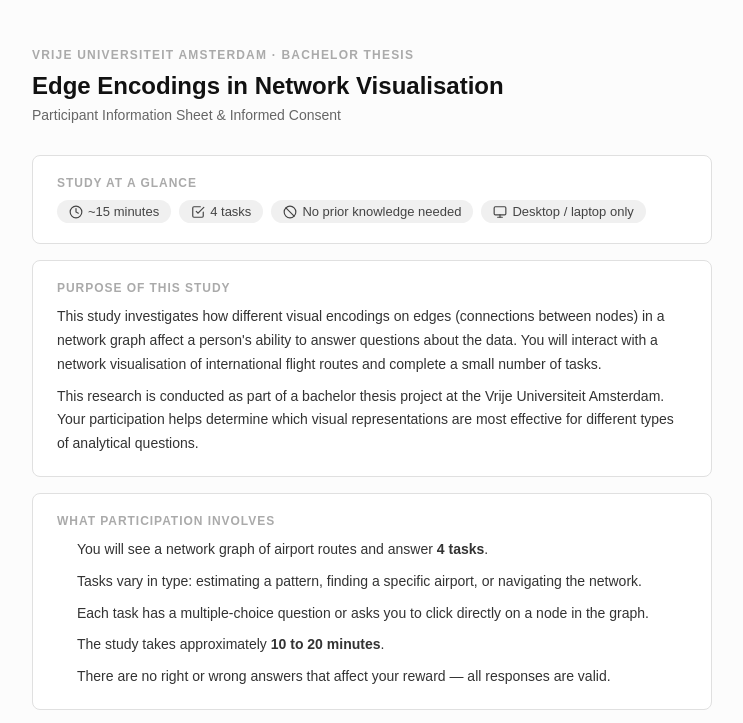
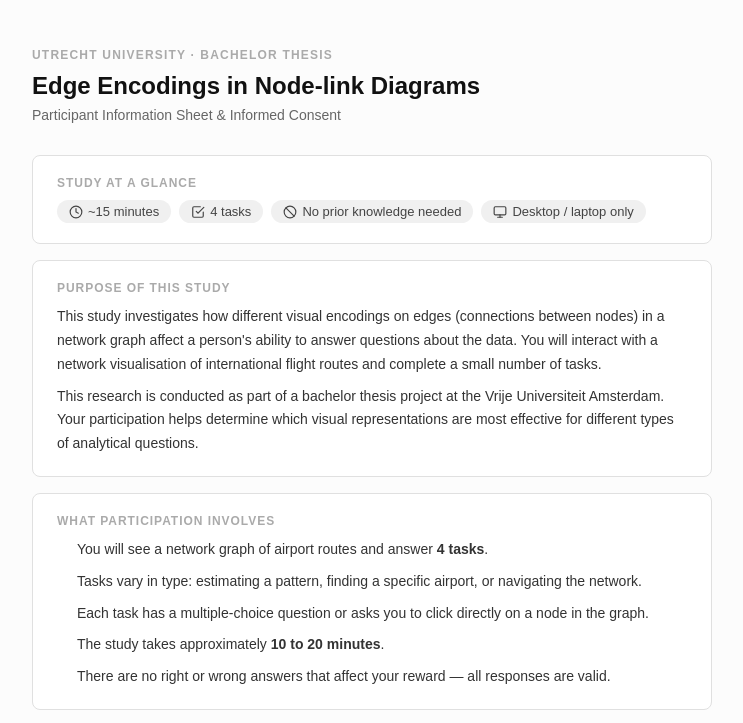
Before and after one commit to mbehrisch/multivariate-nodetrix, a website built with Vite: page consent.html in a window 1280 px wide. Shown: the top 723 px of the page, without its empty margins (268-1011 px from the left). Built offline with nearby package versions, Linux system fonts and the light colour scheme.

Commit message:
wrong text

```diff
--- a/consent.html
+++ b/consent.html
@@ -186,8 +186,8 @@
 
     <!-- ── Header ── -->
     <div class="consent-header">
-      <p class="institution">Vrije Universiteit Amsterdam &middot; Bachelor Thesis</p>
-      <h1>Edge Encodings in Network Visualisation</h1>
+      <p class="institution">Utrecht University &middot; Bachelor Thesis</p>
+      <h1>Edge Encodings in Node-link Diagrams</h1>
       <p class="subtitle">Participant Information Sheet &amp; Informed Consent</p>
     </div>
 
```
